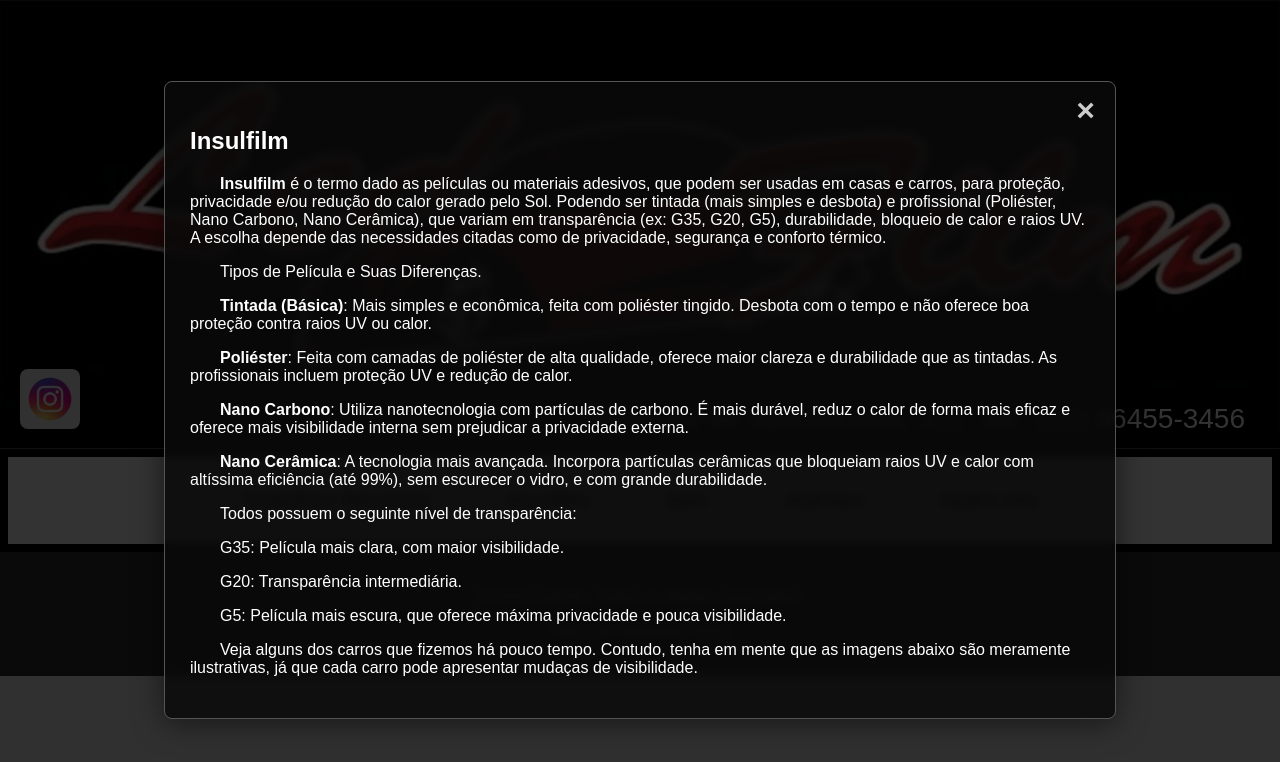
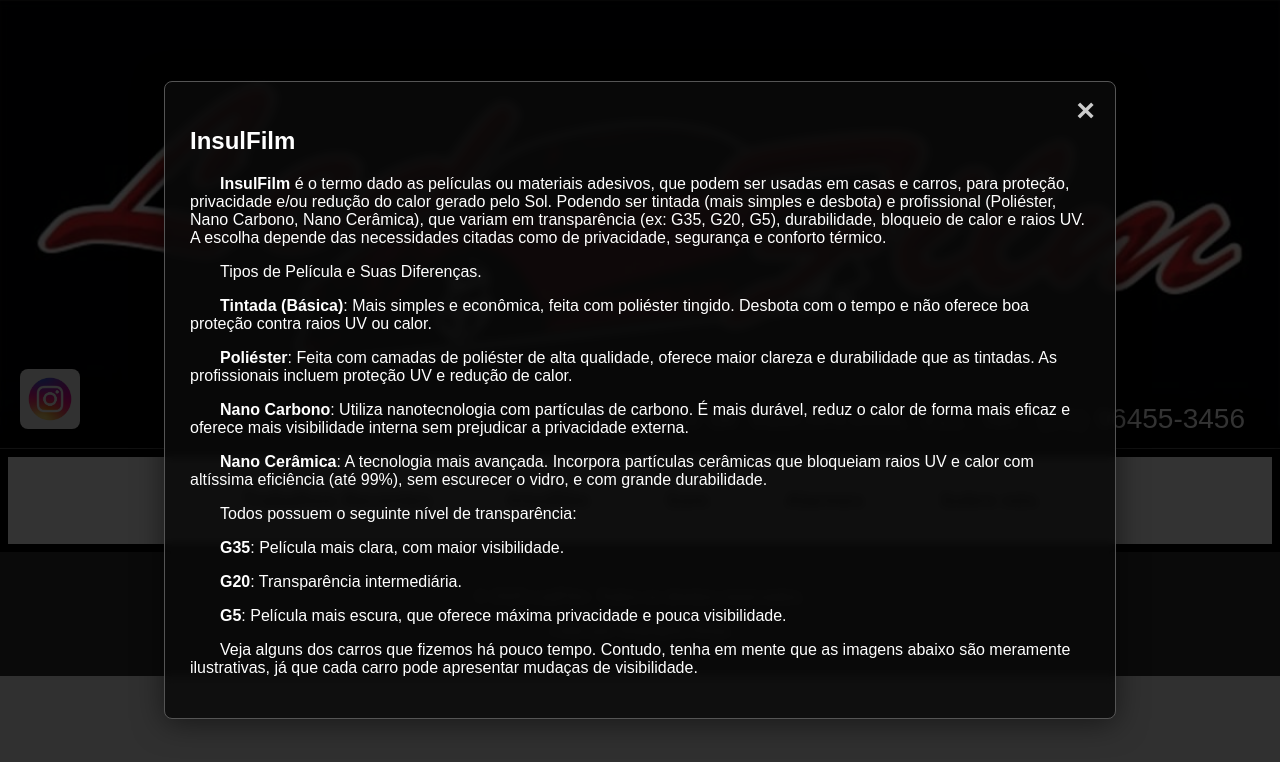
Before and after one commit to RodolphoMRosa/LedFilm, a plain HTML site: page index.html in a window 1280 px wide. Both pictures are taken after a click on the link "Insulfilm". Drawn offline with Linux system fonts and the light colour scheme.

Commit message:
Texto Ajustado do Insulfilm

```diff
--- a/index.html
+++ b/index.html
@@ -44,8 +44,8 @@
             </section>
 
             <section id="insulfilm" class="conteudo-secao">
-                <h2>Insulfilm</h2>
-                <p style="text-indent: 30px;"><b>Insulfilm</b> é o termo dado as películas ou materiais adesivos, que podem ser usadas em casas e carros, para proteção, privacidade e/ou redução do calor gerado pelo Sol. Podendo ser tintada (mais simples e desbota) e profissional (Poliéster, Nano Carbono, Nano Cerâmica), que variam em transparência (ex: G35, G20, G5), durabilidade, bloqueio de calor e raios UV. A escolha depende das necessidades citadas como de privacidade, segurança e conforto térmico.</br></p>
+                <h2>InsulFilm</h2>
+                <p style="text-indent: 30px;"><b>InsulFilm</b> é o termo dado as películas ou materiais adesivos, que podem ser usadas em casas e carros, para proteção, privacidade e/ou redução do calor gerado pelo Sol. Podendo ser tintada (mais simples e desbota) e profissional (Poliéster, Nano Carbono, Nano Cerâmica), que variam em transparência (ex: G35, G20, G5), durabilidade, bloqueio de calor e raios UV. A escolha depende das necessidades citadas como de privacidade, segurança e conforto térmico.</br></p>
 
                 <p style="text-indent: 30px;">Tipos de Película e Suas Diferenças.</br></p>
 
@@ -59,9 +59,9 @@
 
                 <p style="text-indent: 30px;">Todos possuem o seguinte nível de transparência:
 
-                <p style="text-indent: 30px;">G35: Película mais clara, com maior visibilidade.</p>
-                <p style="text-indent: 30px;">G20: Transparência intermediária.</p>
-                <p style="text-indent: 30px;">G5: Película mais escura, que oferece máxima privacidade e pouca visibilidade.</br></p>
+                <p style="text-indent: 30px;"><b>G35</b>: Película mais clara, com maior visibilidade.</p>
+                <p style="text-indent: 30px;"><b>G20</b>: Transparência intermediária.</p>
+                <p style="text-indent: 30px;"><b>G5</b>: Película mais escura, que oferece máxima privacidade e pouca visibilidade.</br></p>
 
                 <p style="text-indent: 30px;">Veja alguns dos carros que fizemos há pouco tempo. Contudo, tenha em mente que as imagens abaixo são meramente ilustrativas, já que cada carro pode apresentar mudaças de visibilidade.</p>
 
```
